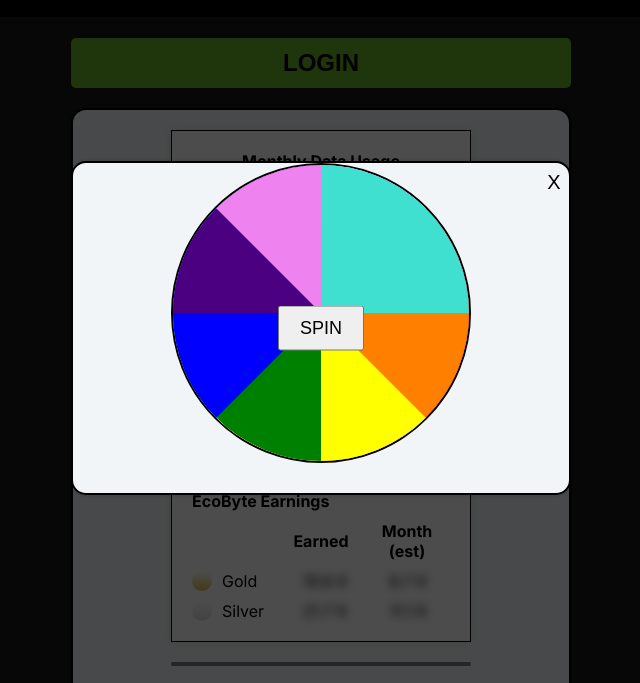
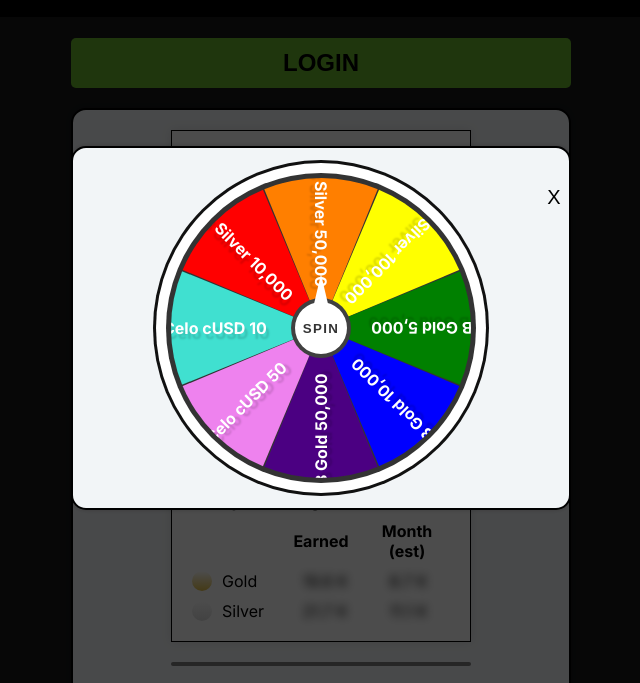
Before and after one commit to shoelacewireless/eb-minipay, a website: page index.html in a window 1280 px wide. Shown: the part 72-755 px from the top of the page, without its empty margins (319-959 px from the left). Drawn offline with nearby package versions, Linux system fonts and the light colour scheme.

Commit message:
Improved wheel UI and fixed issue where one item would get duplicated on wheel

```diff
--- a/index.html
+++ b/index.html
@@ -663,7 +663,7 @@
             flex-direction: column;
             border-radius: 15px;
             border: 2px solid black;
-            padding-bottom: 30px;
+            padding: 30px;
         }
 
         .wheel-container .dismiss-container {
@@ -684,30 +684,68 @@
         }
 
         .wheel {
+            position: relative;
+            top: 0;
+            left 0;
             width: 300px;
             height: 300px;
+            background: #333;
             border-radius: 50%;
-            position: relative;
-            border: 2px solid #000;
+            overflow: hidden;
+            box-shadow: 0 0 0 5px #333,
+            0 0 0 15px #fff,
+            0 0 0 18px #111;
         }
 
         .segment {
-            width: 100%;
-            height: 100%;
             position: absolute;
-            border-radius: 50%;
-            clip-path: polygon(50% 50%, 100% 0, 100% 100%);
-            transform-origin: 50% 50%;
+            width: 50%;
+            height: 50%;
+            transform-origin: bottom right;
+            clip-path: polygon(0 0, 58% 0, 100% 100%, 0 58%);
+            display: flex;
+            justify-content: center;
+            align-items: center;
+            user-select: none;
+        }
+
+        .segment-label {
+            position: relative;
+            transform: rotate(45deg);
+            font-size: 1em;
+            font-weight: 700;
+            color: #fff;
+            text-shadow: 3px 5px 2px rgba(0, 0, 0, 0.15);
         }
 
         #spinButton {
             position: absolute;
-            top: 50%;
-            left: 50%;
-            transform: translate(-50%, -50%);
-            padding: 10px 20px;
-            font-size: 18px;
+            width: 60px;
+            height: 60px;
+            background: #fff;
+            border-radius: 50%;
+            z-index: 10;
+            display: flex;
+            justify-content: center;
+            align-items: center;
+            text-transform: uppercase;
+            font-weight: 600;
+            color: #333;
+            letter-spacing: 0.1em;
+            border: 4px solid rgba(0, 0, 0, 0.75);
             cursor: pointer;
+            user-select: none;
+        }
+
+        #spinButton::before {
+            content: '';
+            position: absolute;
+            top: -28px;
+            width: 20px;
+            height: 30px;
+            background: #fff;
+            clip-path: polygon(50% 0%, 15% 100%, 85% 100%);
+
         }
 
 
--- a/public/scripts/charts.js
+++ b/public/scripts/charts.js
@@ -17,16 +17,20 @@
 
     const degreesPerSegment = 360 / items.length;
 
-     items.forEach((item, index) => {
+    items.forEach((item, index) => {
 
         const segment = document.createElement('div');
         segment.className = 'segment';
-        segment.textContent = item.label;
         segment.style.backgroundColor = item.color;
         const rotateAngle = degreesPerSegment * index;
         segment.style.transform = `rotate(${rotateAngle}deg)`;
 
-        console.log(`Segment ${index + 1}: ${item.label}, Angle: ${rotateAngle}`);
+        // Create the span for the label
+        const labelSpan = document.createElement('span');
+        labelSpan.textContent = item.label;
+        labelSpan.className = 'segment-label';
+        segment.appendChild(labelSpan);
+
         wheel.appendChild(segment);
     });
 
@@ -52,6 +56,12 @@
         }, 5000);
     }
 
+    function removeSegmentHighlights() {
+        document.querySelectorAll('.segment').forEach(segment => {
+            segment.classList.remove('segment-highlighted');
+        });
+    }
+
     // Spin button event listener
     spinButton.addEventListener('click', function() {
         const segmentIndex = calculateSegment();
@@ -59,6 +69,8 @@
         const segmentDegrees = 360 / items.length; // Degrees per segment
         const offsetDegrees = segmentDegrees * segmentIndex; // Offset to align with the chosen segment
         const totalDegrees = spinDegrees + offsetDegrees;
+
+        removeSegmentHighlights();
 
         // Spin the wheel
         wheel.style.transition = 'transform 4s ease-out';
@@ -69,12 +81,18 @@
             wheel.style.transition = 'none';
             const normalizedDegrees = totalDegrees % 360;
             wheel.style.transform = `rotate(${normalizedDegrees}deg)`;
+            // Highlight the winning segment
+            /*const winningSegment = document.querySelector('.segment:nth-child(' + (segmentIndex + 1) + ')');
+            if (winningSegment) {
+                winningSegment.classList.add('segment-highlighted');
+            }*/
             alert(`Congratulations! You won: ${items[segmentIndex].label}`);
         }, { once: true });
     });
 
     // Close button event listener
     document.getElementById('closeSpinWheel').addEventListener('click', function() {
+        removeSegmentHighlights();
         spinWheelOverlay.style.display = 'none';
     });
 
```
